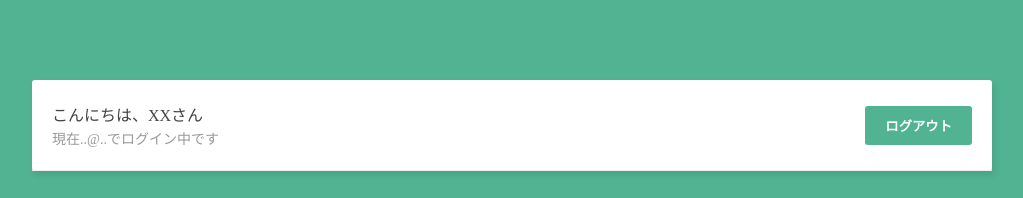
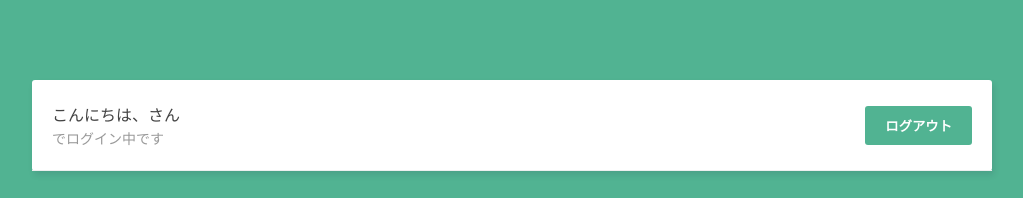
Before and after one commit to hiro-moto-freak/live-chat, a Vue app in the folder live-chat-vuejs/: page /chatroom in a window 1280 px wide. Shown: the top 198 px of the page, without its empty margins (128-1151 px from the left). Built offline with nearby package versions, Linux system fonts and the light colour scheme.

Commit message:
ユーザー情報の保存と表示機能実装

```diff
--- a/live-chat-vuejs/src/components/LoginForm.vue
+++ b/live-chat-vuejs/src/components/LoginForm.vue
@@ -46,6 +46,13 @@ export default {
         }
 
         if (!this.error) {
+          window.localStorage.setItem(
+            "access-token",
+            res.headers["access-token"]
+          );
+          window.localStorage.setItem("client", res.headers.client);
+          window.localStorage.setItem("uid", res.headers.uid);
+          window.localStorage.setItem("name", res.data.data.name);
           this.$emit("redirectToChatRoom");
         }
 
--- a/live-chat-vuejs/src/components/NavBar.vue
+++ b/live-chat-vuejs/src/components/NavBar.vue
@@ -1,15 +1,28 @@
 <template>
   <nav>
     <div>
-      <p>こんにちは、XXさん</p>
-      <p class="email">現在..@..でログイン中です</p>
+      <p>
+        こんにちは、<span class="name">{{ name }}</span
+        >さん
+      </p>
+      <p class="email">
+        <span class="email">{{ email }}</span
+        >でログイン中です
+      </p>
     </div>
     <button>ログアウト</button>
   </nav>
 </template>
 
 <script>
-export default {};
+export default {
+  data() {
+    return {
+      name: window.localStorage.getItem("name"),
+      email: window.localStorage.getItem("uid"),
+    };
+  },
+};
 </script>
 
 <style scoped>
```
